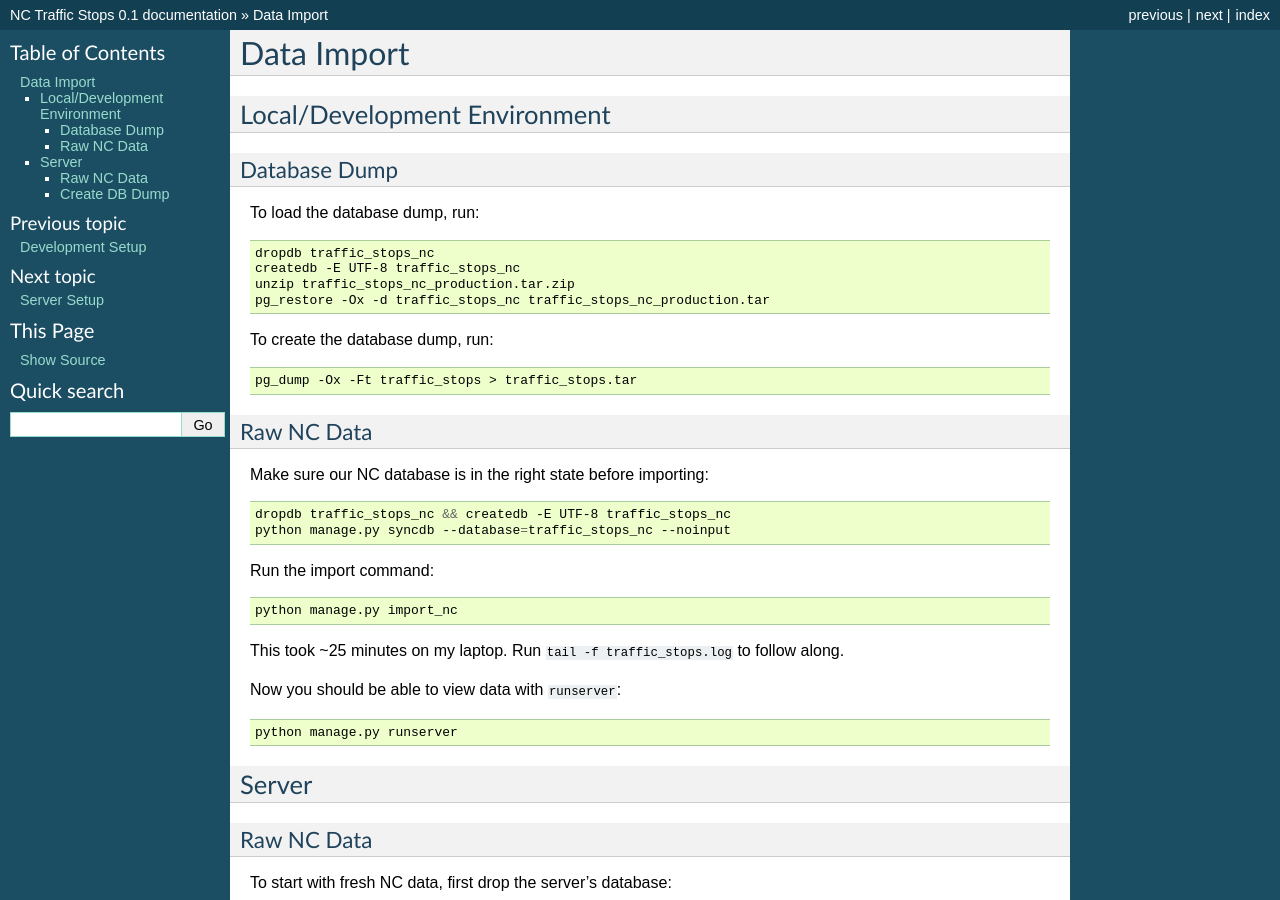
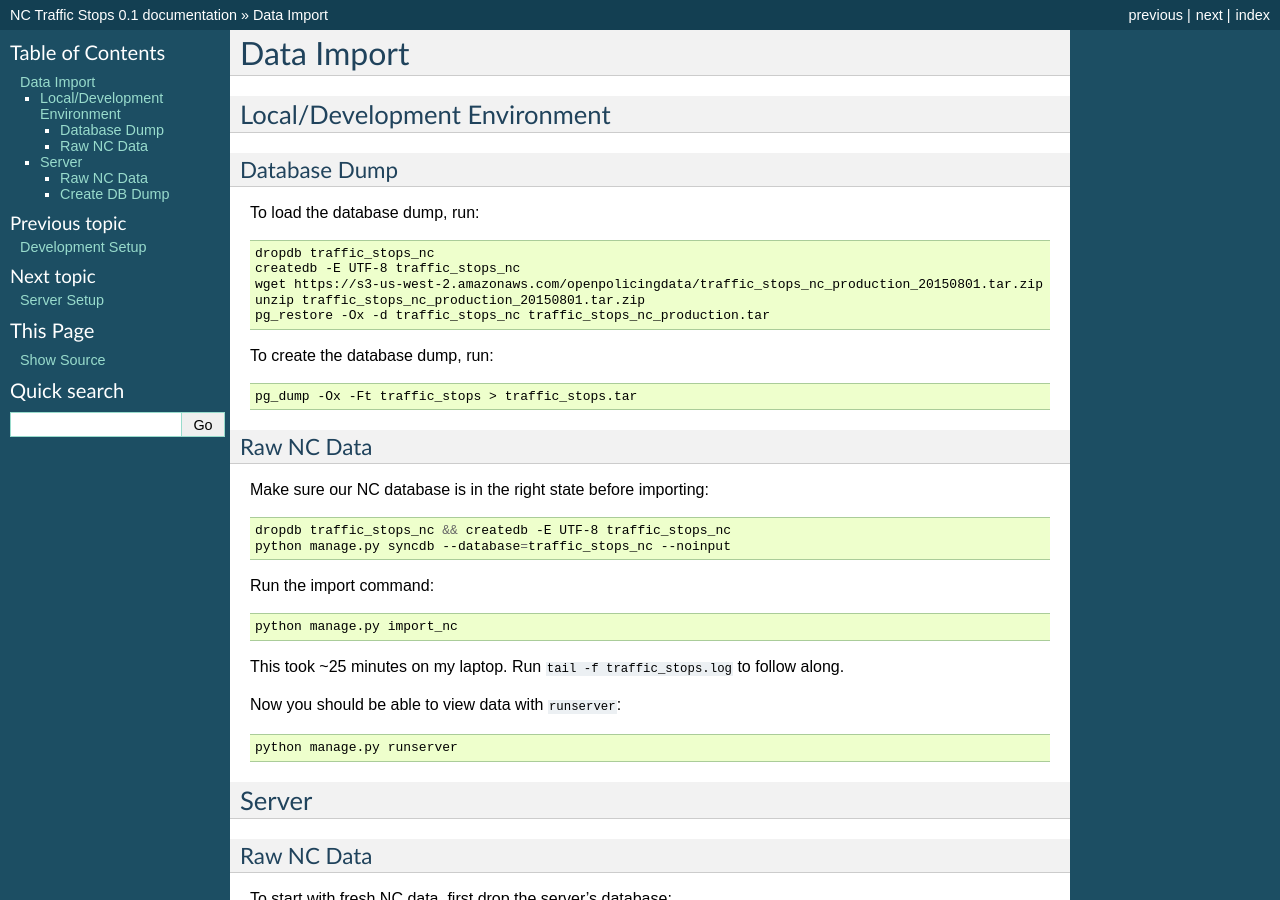
Before and after one commit to OpenDataPolicingNC/Traffic-Stops, a Sphinx documentation site: the page built from docs/data-import.rst, in a window 1280 px wide and 900 px high. Built offline with Sphinx 7.4.7, drawn with Linux system fonts in a browser that asks for light colours.

Commit message:
add link to download copy of db

```diff
--- a/docs/data-import.rst
+++ b/docs/data-import.rst
@@ -15,7 +15,8 @@ To load the database dump, run:
 
     dropdb traffic_stops_nc
     createdb -E UTF-8 traffic_stops_nc
-    unzip traffic_stops_nc_production.tar.zip
+    wget https://s3-us-west-2.amazonaws.com/openpolicingdata/traffic_stops_nc_production_20150801.tar.zip
+    unzip traffic_stops_nc_production_20150801.tar.zip
     pg_restore -Ox -d traffic_stops_nc traffic_stops_nc_production.tar
 
 To create the database dump, run:
```
